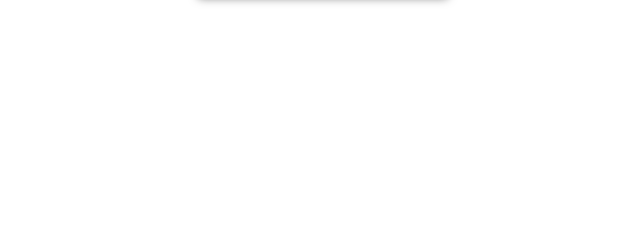
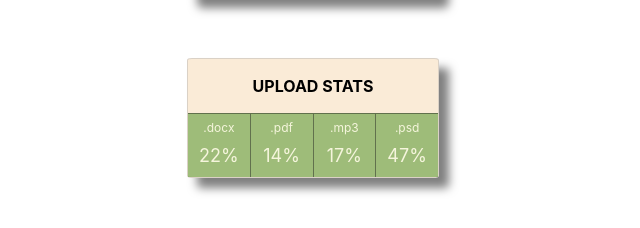
Before and after one commit to raspiotr/goit-react-hw-01-components, a React (Create React App) app: page / in a window 1280 px wide. Shown: the part 377-605 px from the top of the page, without its empty margins (327-967 px from the left). Built offline with nearby package versions, Linux system fonts and the light colour scheme.

Commit message:
stats working

```diff
--- a/src/components/App.jsx
+++ b/src/components/App.jsx
@@ -1,8 +1,14 @@
 import { Profile } from './Profile/Profile';
 import user from './Profile/user.json';
 
+import { Statistics } from './Statistics/Statistics';
+import data from './Statistics/data.json';
+import { groupByLabel } from './Statistics/Statistics';
+const reducedData = groupByLabel(data);
+
 export const App = () => {
   return (
+    <>
       <Profile
         username={user.username}
         tag={user.tag}
@@ -10,5 +16,7 @@
         avatar={user.avatar}
         stats={user.stats}
       />
+      <Statistics title="Upload stats" stats={reducedData} />
+    </>
   );
 };
--- a/src/components/Profile/Profile.module.css
+++ b/src/components/Profile/Profile.module.css
@@ -1,6 +1,6 @@
 .profile {
   background-color: #e2e2e246;
-  margin: 50px auto;
+  margin: 60px auto;
   width: 250px;
   display: flex;
   flex-direction: column;
@@ -28,7 +28,6 @@
 .name {
   font-size: 20px;
   font-weight: 600;
-
   margin-top: 20px;
 }
 
--- /dev/null
+++ b/src/components/Statistics/Statistics.js
@@ -0,0 +1,49 @@
+import css from './Statistics.module.css';
+import PropTypes from 'prop-types';
+
+export const Statistics = props => {
+  return (
+    <section className={css.statistics}>
+      <h2 className={css.title}>{props.title}</h2>
+
+      <ul className={css.statList}>
+        {props.stats.map(stat => (
+          <li key={stat.id} className={css.item}>
+            <span className={css.label}>{stat.label}</span>
+            <span className={css.percentage}>{stat.percentage}%</span>
+          </li>
+        ))}
+      </ul>
+    </section>
+  );
+};
+
+Statistics.propTypes = {
+  title: PropTypes.string.isRequired,
+  stats: PropTypes.arrayOf(
+    PropTypes.shape({
+      id: PropTypes.string.isRequired,
+      label: PropTypes.string.isRequired,
+      percentage: PropTypes.number.isRequired,
+    })
+  ).isRequired,
+};
+
+export function groupByLabel(data) {
+  return data.reduce((acc, item) => {
+    const label = item.label;
+
+    const entry = acc.find(entry => entry.label === label);
+    if (entry) {
+      entry.percentage += item.percentage;
+    } else {
+      acc.push({
+        id: item.id,
+        percentage: item.percentage,
+        label,
+      });
+    }
+
+    return acc;
+  }, []);
+}
--- /dev/null
+++ b/src/components/Statistics/Statistics.module.css
@@ -0,0 +1,48 @@
+.statistics {
+  background-color: antiquewhite;
+  margin: auto;
+  width: 250px;
+  display: flex;
+  flex-direction: column;
+  box-shadow: 10px 10px 10px rgba(0, 0, 0, 0.5);
+  border: 1px solid rgba(179, 177, 177, 0.459);
+  border-radius: 2%;
+}
+
+.title {
+  text-transform: uppercase;
+  margin: 15px auto;
+  font-size: 16px;
+}
+
+.statList {
+  display: flex;
+  justify-content: space-around;
+  align-items: center;
+  background-color: rgba(86, 151, 48, 0.555);
+}
+
+.item {
+  width: 100%;
+  display: flex;
+  flex-direction: column;
+  align-items: center;
+  gap: 5px;
+  border-top: 1px solid rgba(26, 25, 25, 0.459);
+  padding-top: 5px;
+  padding-bottom: 8px;
+}
+
+.item:not(:last-child) {
+  border-right: 1px solid rgba(26, 25, 25, 0.459);
+}
+
+.label {
+  font-size: 12px;
+  color: beige;
+}
+
+.percentage {
+  color: beige;
+  font-size: 18px;
+}
--- /dev/null
+++ b/src/components/Statistics/data.json
@@ -0,0 +1,7 @@
+[
+  { "id": "id-1", "label": ".docx", "percentage": 22 },
+  { "id": "id-2", "label": ".pdf", "percentage": 4 },
+  { "id": "id-3", "label": ".mp3", "percentage": 17 },
+  { "id": "id-4", "label": ".psd", "percentage": 47 },
+  { "id": "id-5", "label": ".pdf", "percentage": 10 }
+]
```
Lines whose indentation alone changed are shown as unchanged.
